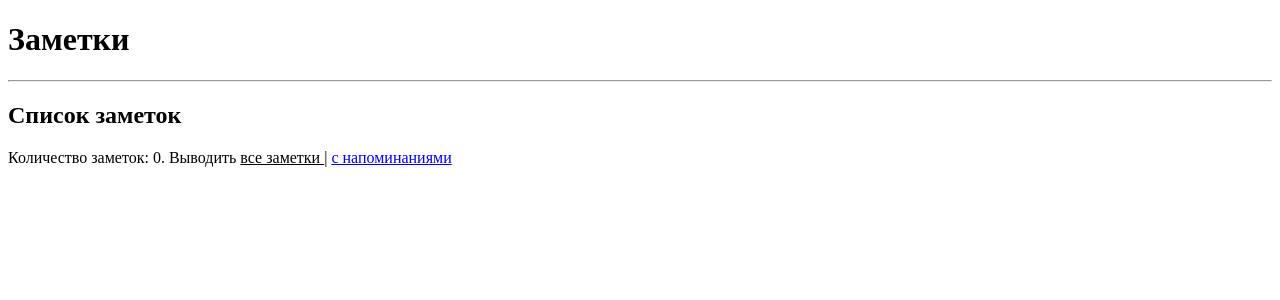
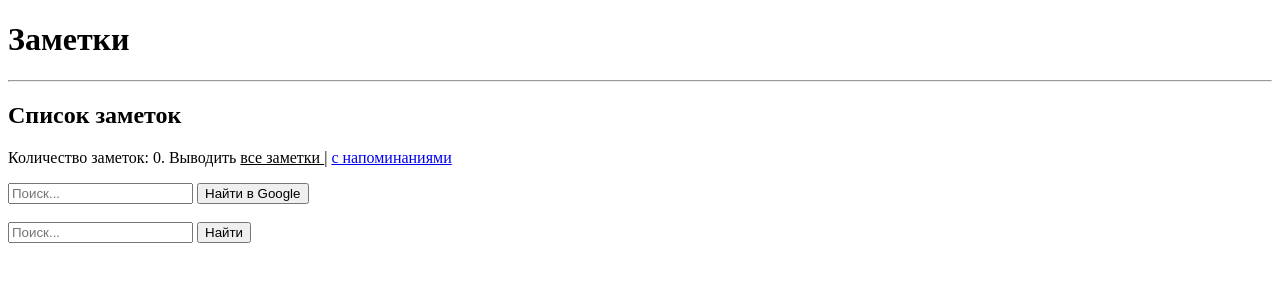
Before and after one commit to RickySalm/Repetition, a Django app: page / in a window 1280 px wide. Shown: the top 300 px of the page. Run offline with Django 4.2, Linux system fonts and the light colour scheme; data that the repository does not hold is empty.

Commit message:
+ html forms

```diff
--- a/web/templates/web/main.html
+++ b/web/templates/web/main.html
@@ -19,6 +19,18 @@
 
     </p>
 
+    <form action="https://google.com/search" method="get">
+        <input type="text" name="q" placeholder="Поиск...">
+        <button>Найти в Google</button>
+    </form>
+
+    <br>
+
+    <form action="" method="get">
+        <input type="text" name="search" placeholder="Поиск...">
+        <button>Найти</button>
+    </form>
+
     <ul>
         {% for note in notes %}
             <li>
```
